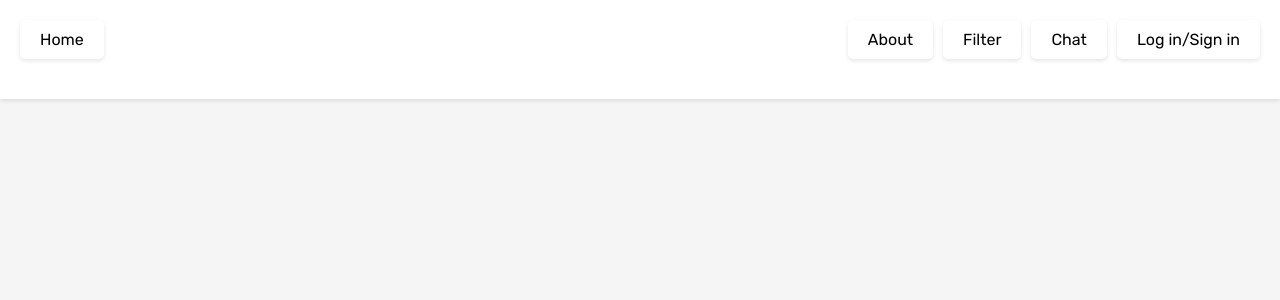
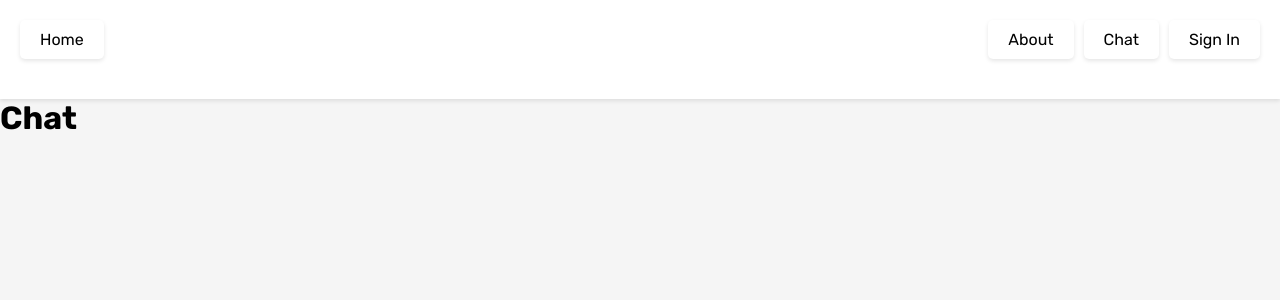
Before and after one commit to UW-INFO442-WI25/the-a-team, a React (Vite) app: page /chat in a window 1280 px wide. Shown: the top 300 px of the page. Built offline with nearby package versions, Linux system fonts and the light colour scheme.

Commit message:
Fully routed pages

```diff
--- a/src/App.jsx
+++ b/src/App.jsx
@@ -2,6 +2,8 @@ import React from 'react';
 import { Routes, Route } from 'react-router-dom';
 import { HomePage } from './HomePage';
 import { AboutPage } from './AboutPage';
+import { ChatPage } from './ChatPage';
+import { SignInPage } from './SignInPage';
 import { NavBar } from './Nav';
 
 const App = () => {
@@ -17,7 +19,8 @@ const App = () => {
       <Routes>
         <Route path="/" element={<HomePage />} />
         <Route path="/about" element={<AboutPage />} />
-        {/* Add other routes eventually */}
+        <Route path="/chat" element={<ChatPage />} />
+        <Route path="/sign-in" element={<SignInPage />} />
       </Routes>
     </>
   );
--- /dev/null
+++ b/src/ChatPage.jsx
@@ -0,0 +1,12 @@
+import React from 'react';
+
+export function ChatPage(props) {
+    return (
+        <>
+            <main>
+                <h1>Chat</h1>
+
+            </main>
+        </>
+    );
+}
--- a/src/Nav.jsx
+++ b/src/Nav.jsx
@@ -7,9 +7,8 @@ export function NavBar(props) {
       <NavLink to="/" className="nav-item">Home</NavLink>
       <div className="nav-links">
         <NavLink to="/about" className="nav-item">About</NavLink>
-        <NavLink to="/filter" className="nav-item">Filter</NavLink>
         <NavLink to="/chat" className="nav-item">Chat</NavLink>
-        <NavLink to="/login" className="nav-item">Log in/Sign in</NavLink>
+        <NavLink to="/sign-in" className="nav-item">Sign In</NavLink>
       </div>
     </div>
   );
--- /dev/null
+++ b/src/SignInPage.jsx
@@ -0,0 +1,12 @@
+import React from 'react';
+
+export function SignInPage(props) {
+    return (
+        <>
+            <main>
+                <h1>Sign In</h1>
+
+            </main>
+        </>
+    );
+}
```
